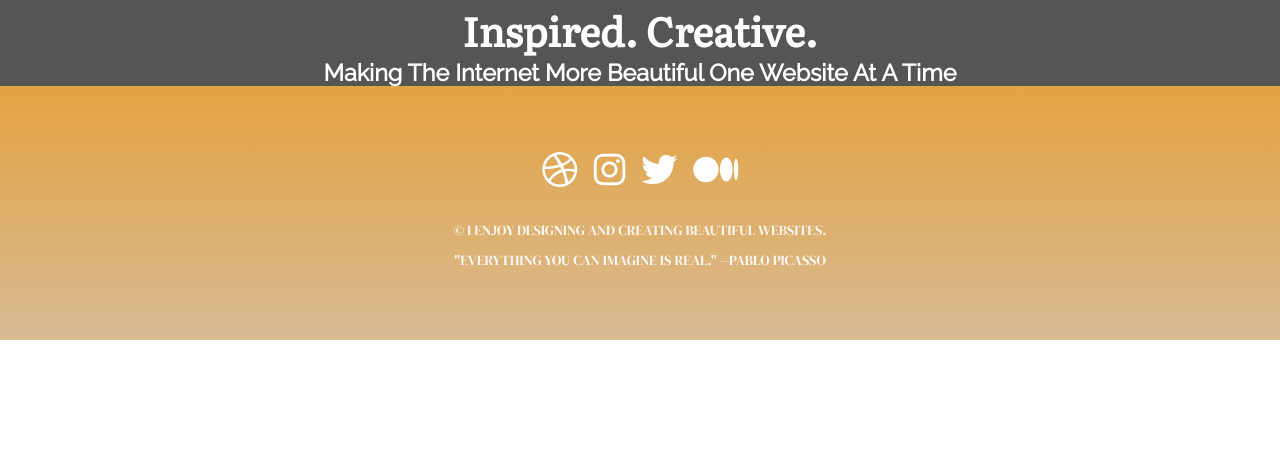
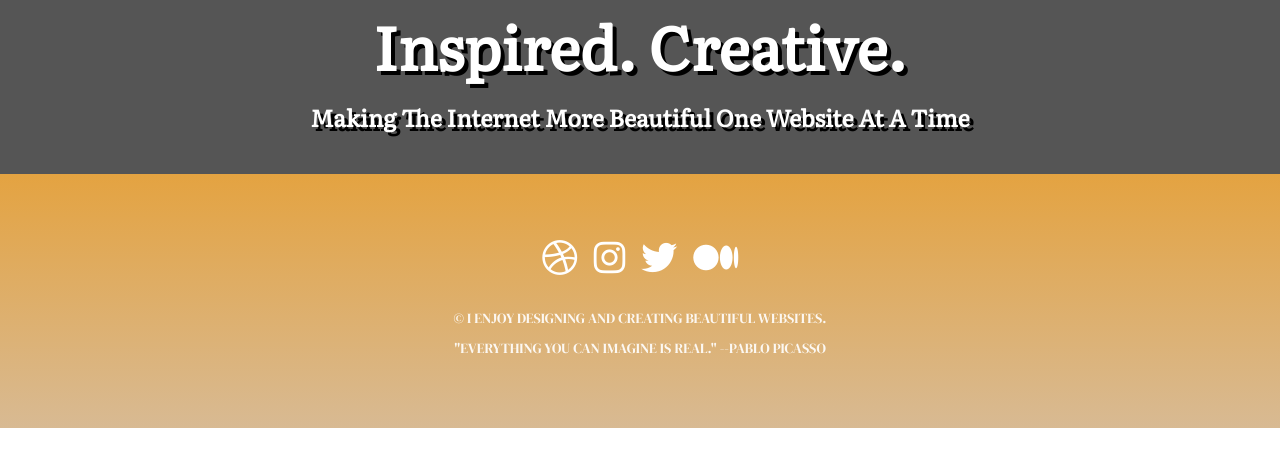
Before and after one commit to KhallilB/PortfolioOld, a plain HTML site: page index.html in a window 1280 px wide. Drawn offline with Linux system fonts and the light colour scheme.

Commit message:
landing styling

```diff
--- a/styles.css
+++ b/styles.css
@@ -22,6 +22,11 @@ html {
 
 }
 
+/* All Headers */
+h1, h2, h3, h4, h5, h6 {
+    font-family: 'Literata', serif;
+}
+
 /* ************** */
 /* LANDING */
 /* ************** */
@@ -29,14 +34,29 @@ html {
     background: #555;
     color: #FFF;
     text-align: center;
+
+    display: flex;
+    flex-direction: column;
+    align-items: center;
+    justify-content: center;
+}
+
+.landing h1, .landing h3 {
+    font-family: 'Literata', serif;
+    text-shadow: 4px 4px #000;
+    margin-bottom: 40px;
 }
 
 .landing h1 {
-    font-family: 'Literata', serif;
+    font-size: 60px;
+    margin-bottom: 10px;
 }
 
-.landing h3 {
-    font-family: 'Raleway', sans-serif;
+@media(max-width: 800px) {
+    .landing h1 {
+        font-size: 60px;
+        margin-bottom: 10px
+    }
 }
 
 /* ************** */
```
